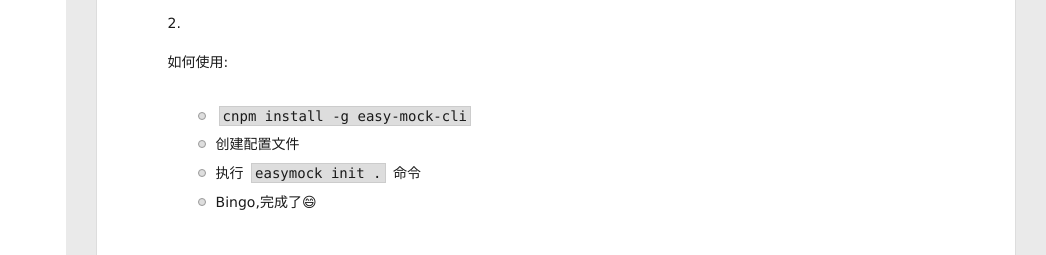
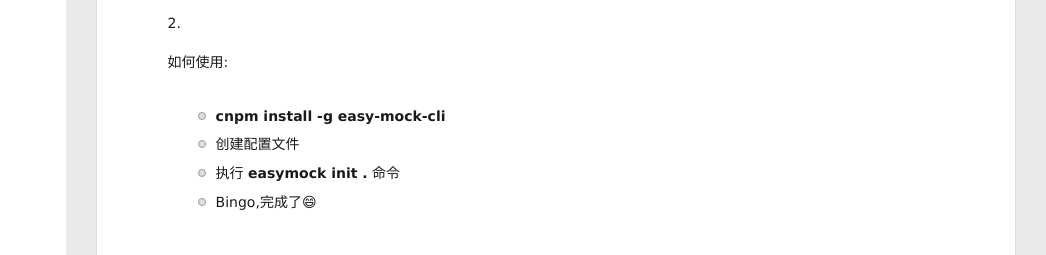
Before and after one commit to rujptw/catch-the-moment, a plain HTML site: page 2018/10/10/怎么使用easymock/index.html in a window 1280 px wide. Shown: the part 415-670 px from the top of the page, 234-1280 px from the left. Drawn offline with Linux system fonts and the light colour scheme; files that its build step writes are made by us from their sources.

Commit message:
Site updated: 2018-10-10 14:00:11

```diff
--- a/2018/10/10/怎么使用easymock/index.html
+++ b/2018/10/10/怎么使用easymock/index.html
@@ -15,7 +15,7 @@
 <meta property="og:site_name" content="Hexo">
 <meta property="og:description" content="easy-mock(模拟数据好用的工具) 注意需要注册才能使用   easy-mock-cli使用文档   为什么要用:只要在网上配置好返回的参数（easy-mock教程）,再加上.easymockrc.js这个配置文件（格式可以多种），它就会帮你自动生成请求文件，到时候就只需调用对应的函数就可以了.  如何使用:   cnpm install -g easy-mock-cli 创建配置文件 执行">
 <meta property="og:locale" content="default">
-<meta property="og:updated_time" content="2018-10-10T05:59:01.883Z">
+<meta property="og:updated_time" content="2018-10-10T06:00:01.643Z">
 <meta name="twitter:card" content="summary">
 <meta name="twitter:title" content="怎么使用easymock">
 <meta name="twitter:description" content="easy-mock(模拟数据好用的工具) 注意需要注册才能使用   easy-mock-cli使用文档   为什么要用:只要在网上配置好返回的参数（easy-mock教程）,再加上.easymockrc.js这个配置文件（格式可以多种），它就会帮你自动生成请求文件，到时候就只需调用对应的函数就可以了.  如何使用:   cnpm install -g easy-mock-cli 创建配置文件 执行">
@@ -185,9 +185,9 @@
 </li>
 <li><p>如何使用: </p>
 <ul>
-<li><code>cnpm install -g easy-mock-cli</code></li>
+<li><strong>cnpm install -g easy-mock-cli</strong></li>
 <li>创建配置文件</li>
-<li>执行 <code>easymock init .</code> 命令</li>
+<li>执行 <strong>easymock init .</strong> 命令</li>
 <li>Bingo,完成了😄</li>
 </ul>
 </li>
```
Also changed, not shown: content.json (+1 -1 lines), index.html (+2 -2 lines).
